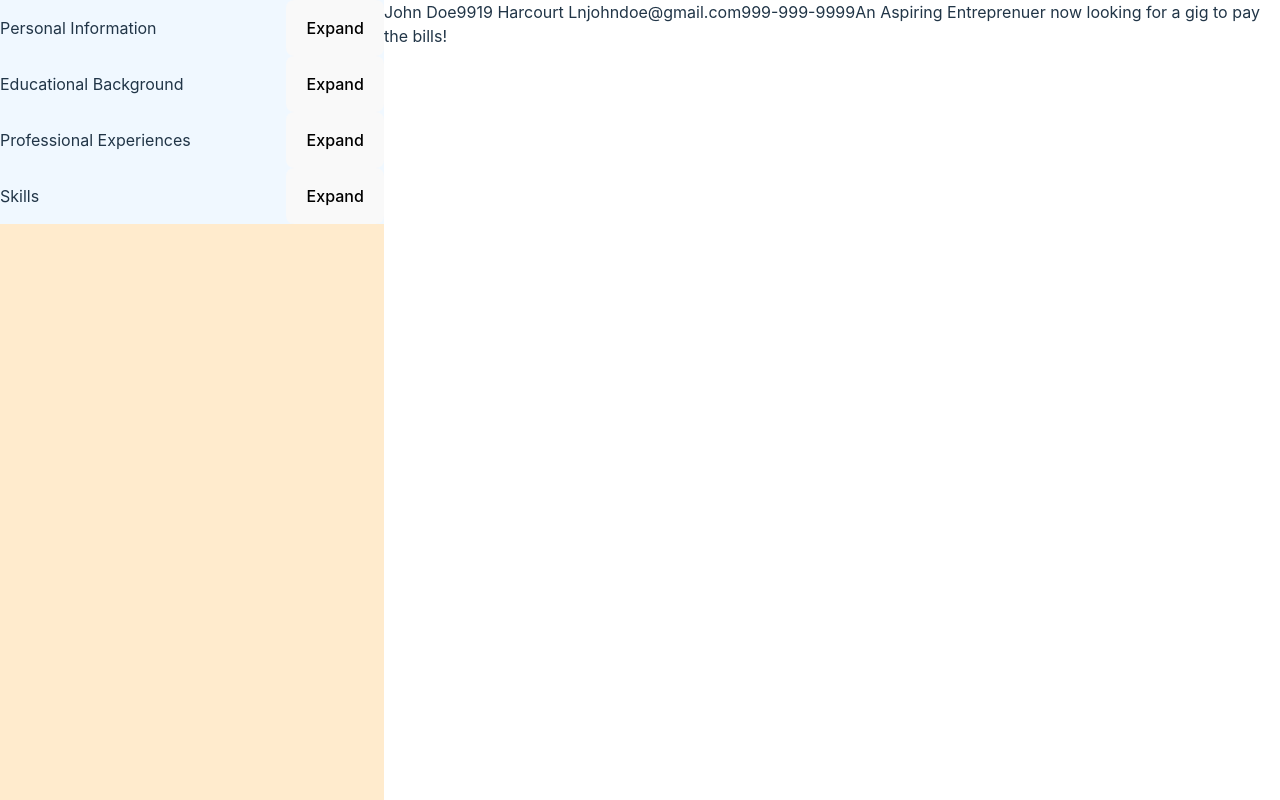
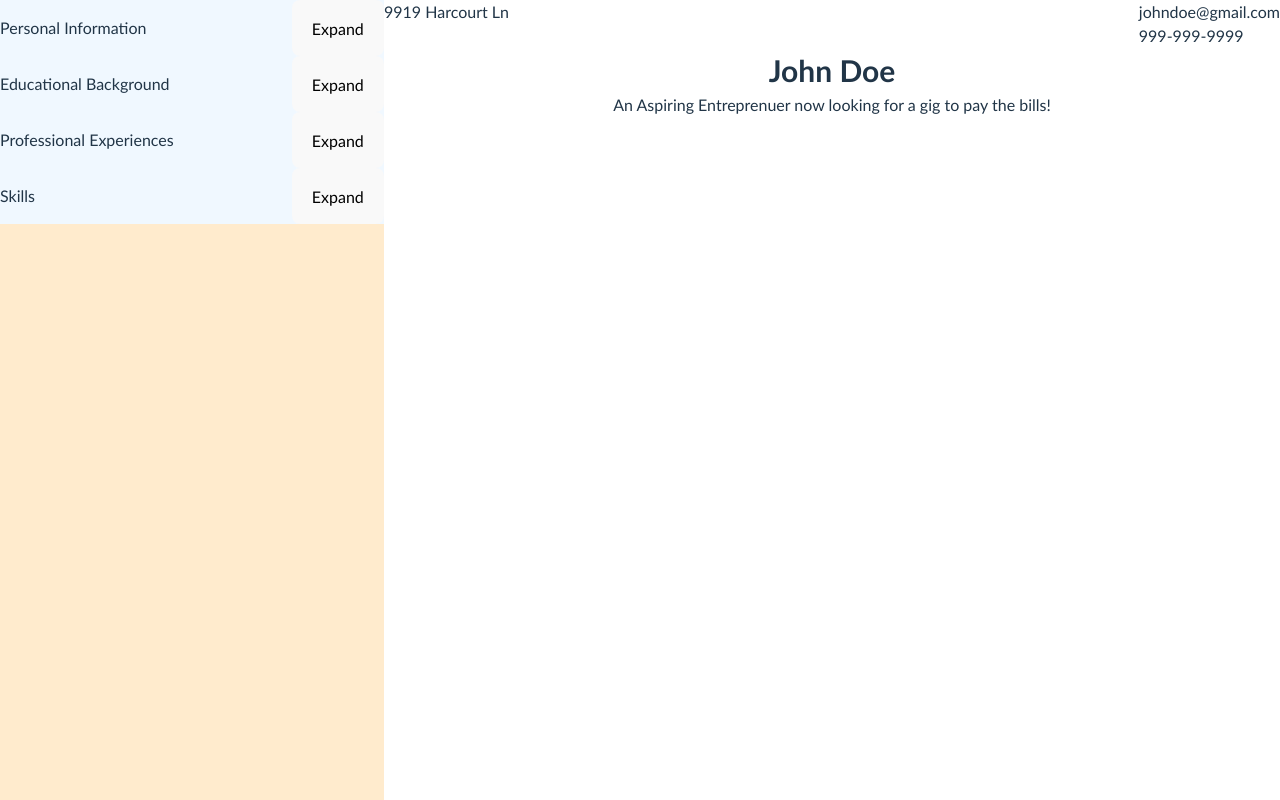
Before and after one commit to bharadr/cv-app, a React (Vite) app: page / in a window 1280 px wide. Built offline with nearby package versions, Linux system fonts and the light colour scheme.

Commit message:
Got the design just started. Got personal info mostly done

```diff
--- a/src/App.css
+++ b/src/App.css
@@ -2,6 +2,7 @@
   width: 100%;
   height: 100vh;
   margin: 0;
+  font-family: 'Trebuchet MS', 'Lucida Sans Unicode', 'Lucida Grande', 'Lucida Sans', Arial, sans-serif;
 }
 
 #overallLayout {
@@ -20,3 +21,23 @@
   flex: 1 1 70%;
   height: 100%;
 }
+
+#display-personal-info {
+  display: flex;
+  flex-direction: column;
+}
+
+#personal-contact {
+  display: flex;
+  justify-content: space-between;
+}
+
+#personal-name {
+  text-align: center;
+  font-size: 30px;
+  font-weight: 600;
+}
+
+#personal-description {
+  text-align: center;
+}
--- a/src/components/Display.jsx
+++ b/src/components/Display.jsx
@@ -1,15 +1,28 @@
 import '../App.css'
+
+function PersonalInfoSection({fullName, address, email, phoneNumber, summary}) {
+    return (
+        <div id="display-personal-info">
+            <div id="personal-contact">
+                <div>{address}</div>
+                <div>
+                    <div>{email}</div>
+                    <div>{phoneNumber}</div>
+                </div>
+            </div>
+            <div id="personal-name">{fullName}</div>
+            <div id="personal-description">{summary}</div>
+        </div>
+    )
+}
+
+
+
 
 function Display({personalInfo, skillEntries, educationEntries, workplaceEntries}) {
   return (
     <div id="displaySection">
-        <div id="display-personal-info">
-            {personalInfo.fullName}
-            {personalInfo.address}
-            {personalInfo.email}
-            {personalInfo.phoneNumber}
-            {personalInfo.summary}
-        </div>
+        <PersonalInfoSection fullName={personalInfo.fullName} address={personalInfo.address} email={personalInfo.email} phoneNumber={personalInfo.phoneNumber} summary={personalInfo.summary}></PersonalInfoSection>
         <div id="display-education-info">
             {educationEntries.map((entry, index) => (
                 <div key={index}>{entry.contents.schoolName} {entry.contents.startDate} {entry.contents.endDate} {entry.contents.degreeMajor} {entry.contents.educationLocation}</div>
@@ -17,7 +30,7 @@ function Display({personalInfo, skillEntries, educationEntries, workplaceEntries
         </div>
         <div id="display-workplace-info">
             {workplaceEntries.map((entry, index) => (
-                <div key={index}>{entry.contents.companyName} {entry.contents.companyTitle} {entry.contents.endDate} {entry.contents.startDate} {entry.contents.educationLocation}</div>
+                <div key={index}>{entry.contents.companyName} {entry.contents.companyTitle} {entry.contents.endDate} {entry.contents.startDate} {entry.contents.companyLocation} {entry.contents.companyDescription}</div>
             ))}
         </div>
         <div id="display-skills-info">
```
